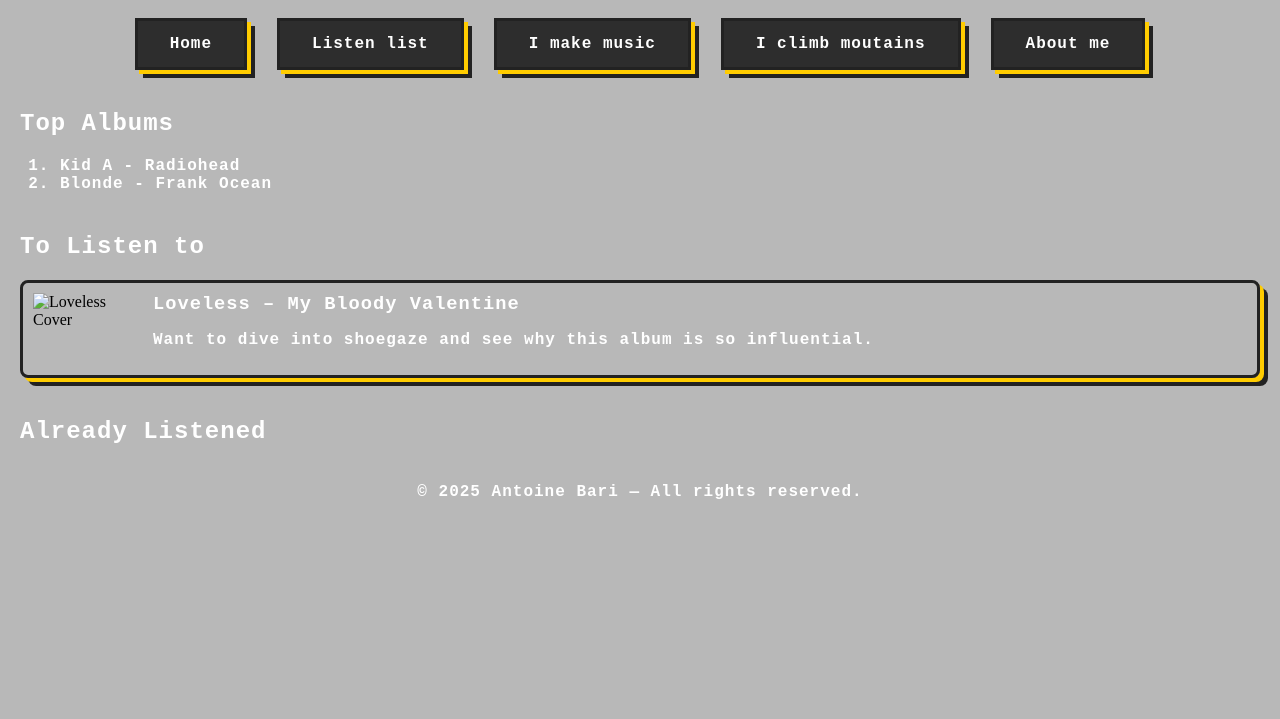
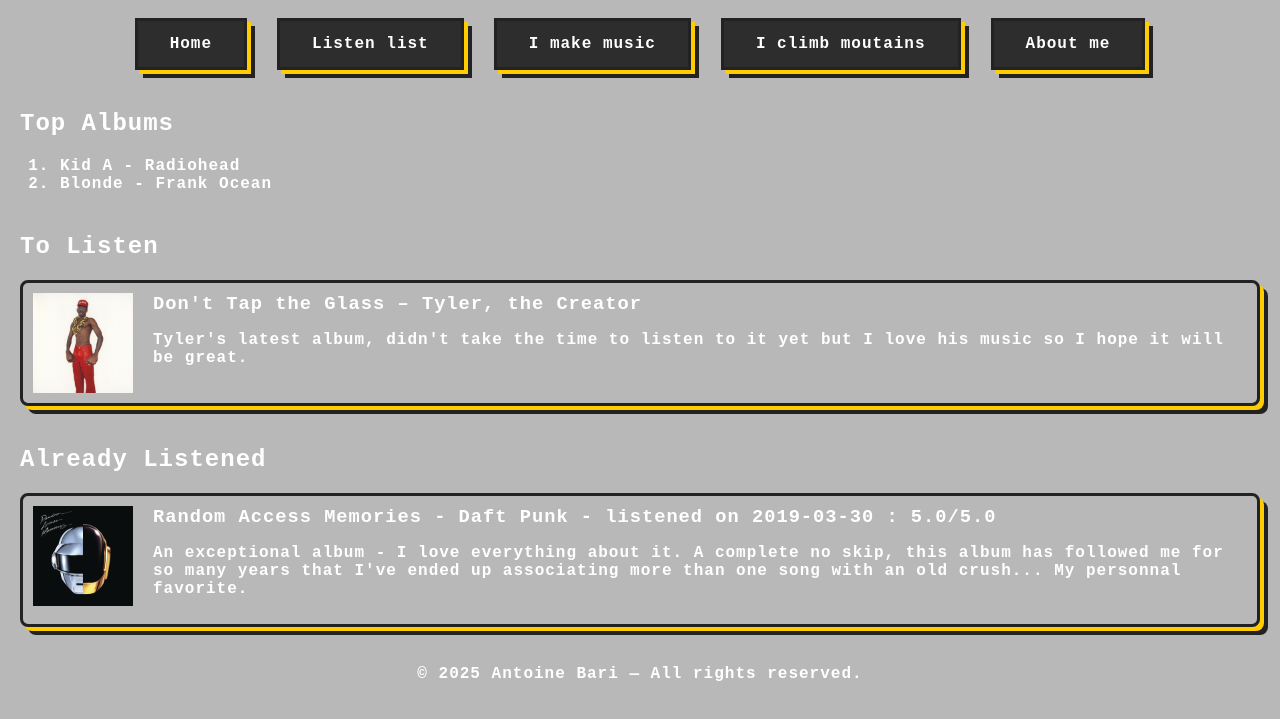
Before and after one commit to antoine725/antoine725.github.io, a plain HTML site: page albums.html in a window 1280 px wide. Shown: the part 99-818 px from the top of the page. Drawn offline with Linux system fonts and the light colour scheme.

Commit message:
CSS looks great, but js does not work if u delete the wrong html code lines :/

```diff
--- a/albums.html
+++ b/albums.html
@@ -26,12 +26,13 @@
     </section>
 
     <section id="to-listen">
-        <h2>To Listen to</h2>
+        <h2>To Listen</h2>
         <div class="content"></div>
     </section>
 
     <section id="listened">
         <h2>Already Listened</h2>
+        <div class="content"></div>
     </section>
 
     <script src="albums.js"></script>
--- a/albums.json
+++ b/albums.json
@@ -11,9 +11,10 @@
   ],
   "to_listen": [
     {
-      "title": "Loveless",
-      "artist": "My Bloody Valentine",
-      "description": "Want to dive into shoegaze and see why this album is so influential."
+      "title": "Don't Tap the Glass",
+      "artist": "Tyler, the Creator",
+      "cover_image": "albums/donttaptheglass.png",
+      "description": "Tyler's latest album, didn't take the time to listen to it yet but I love his music so I hope it will be great."
     }
   ],
   "favorites": [
```
Also changed, not shown: albums/donttaptheglass.png (added).
